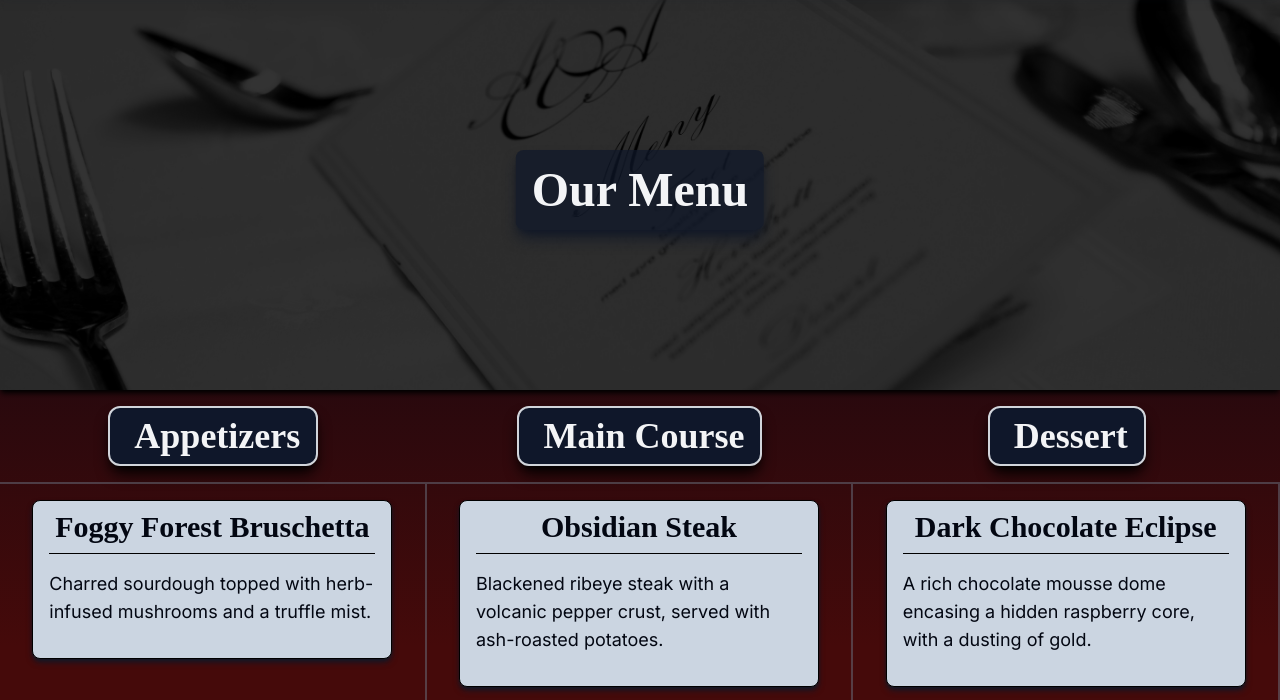
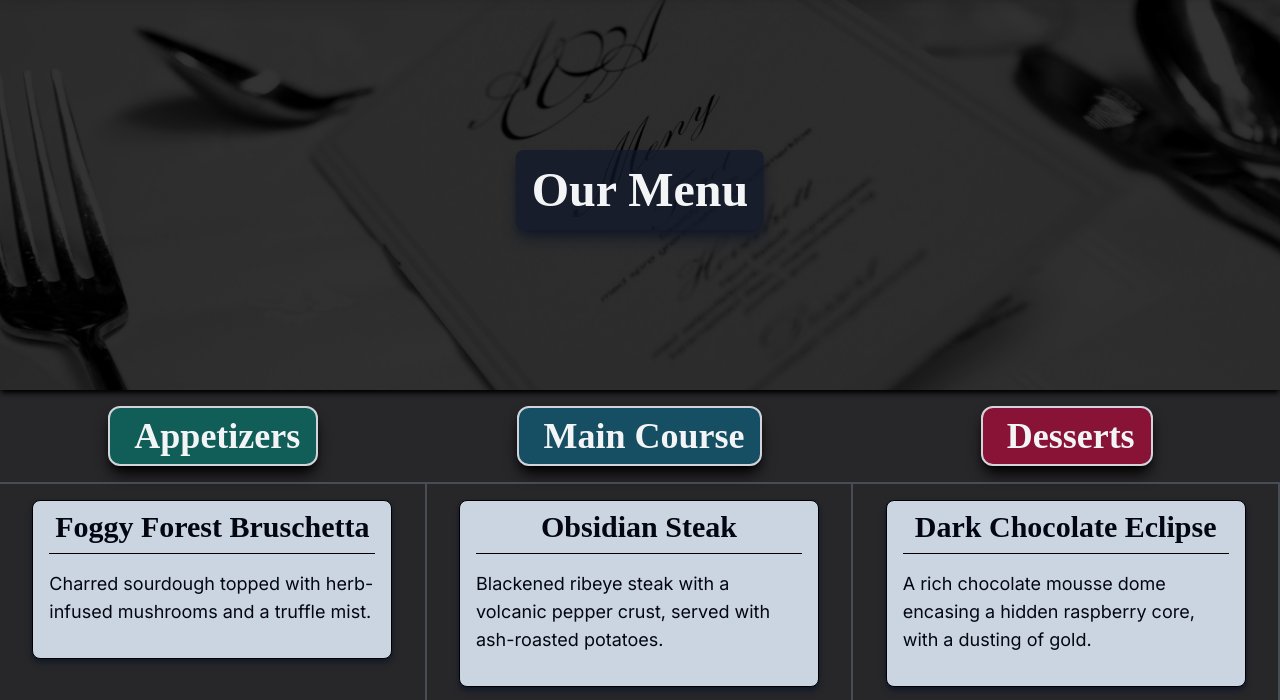
Before and after one commit to StilettoDagger/restaurant-page, a website built with webpack: page src/template.html in a window 1280 px wide. Both pictures are taken after a click on the button "Menu". Shown: the part 74-774 px from the top of the page. Built offline with nearby package versions, Linux system fonts and the light colour scheme; a web font is replaced by a local one.

Commit message:
style: slightly adjust menu section, navbar, and home menu styles

```diff
--- a/src/css/styles.css
+++ b/src/css/styles.css
@@ -21,7 +21,7 @@
 }
 
 .card {
-    @apply font-playfair bg-stone-300 border-2 border-black rounded-lg shadow-lg shadow-gray-600 hover:scale-105 transition hover:bg-red-900 hover:text-gray-200;
+    @apply font-playfair bg-stone-200 border-2 border-black rounded-lg shadow-lg shadow-gray-600 hover:scale-105 transition hover:bg-red-900 hover:text-gray-200;
 }
 
 .card .card-heading {
@@ -37,7 +37,7 @@
 }
 
 .menu-category h2 {
-    @apply w-fit mx-auto bg-slate-900 rounded-xl border-gray-300 shadow-lg shadow-black border-2 px-4 py-2 my-4 text-center text-4xl font-semibold flex justify-center items-center gap-2;
+    @apply w-fit mx-auto rounded-xl border-gray-300 shadow-lg shadow-black border-2 px-4 py-2 my-4 text-center text-4xl font-semibold flex justify-center items-center gap-2;
 }
 
 .menu-card {
@@ -51,3 +51,15 @@
 .menu-container {
     @apply lg:h-full grid grid-cols-1 lg:overflow-y-auto px-4 border-opacity-50 border-t-gray-500 border-t-2 border-r-gray-500 border-r-2
 }
+
+.appetizers {
+    @apply bg-teal-800
+}
+
+.main-course {
+    @apply bg-cyan-900
+}
+
+.desserts {
+    @apply bg-rose-900
+}
--- a/src/modules/menu.js
+++ b/src/modules/menu.js
@@ -5,7 +5,7 @@ import restaurantMenu from "./restaurantMenu";
 export default function renderMenu() {
     const menuSection = document.createElement("section");
 
-    menuSection.className = "bg-red-950 lg:bg-gradient-to-b from-gray-950 from-10% to-red-950 lg:to-60% min-h-screen text-gray-100 text-xl block pt-16";
+    menuSection.className = "bg-zinc-800 min-h-screen text-gray-100 text-xl block pt-16";
     menuSection.id = "menu";
 
     const imgContainer = document.createElement("div");
@@ -34,6 +34,7 @@ export default function renderMenu() {
 
         const catHeading = document.createElement("h2");
         catHeading.innerHTML = `<span class="${category.icon}"></span>${category.category}`;
+        catHeading.classList.add(category.category.toLocaleLowerCase().split(" ").join("-"))
         catContainer.appendChild(catHeading);
 
         const menuItemsContainer = document.createElement("div");
--- a/src/modules/restaurantMenu.js
+++ b/src/modules/restaurantMenu.js
@@ -36,7 +36,7 @@ export default [
         ],
     },
     {
-        category: "Dessert",
+        category: "Desserts",
         icon: "icon-[mdi--cupcake]",
         categoryItems: [
             {
--- a/src/template.html
+++ b/src/template.html
@@ -8,7 +8,7 @@
 	<body class="font-playfair text-stone-900">
 		<header>
 			<nav
-				class="z-20 flex items-center bg-slate-900 text-gray-300 py-1 px-4 font-inter fixed w-full text-2xl sm:text-base shadow-lg shadow-gray-900">
+				class="z-20 flex items-center bg-slate-900 text-gray-300 py-1 px-4 font-inter fixed w-full text-2xl sm:text-base shadow-lg shadow-black">
 				<img
 					class="h-12 pr-4 border-r border-gray-400 border-opacity-50"
 					src="assets/shrouded-diner-logo.png"
```
